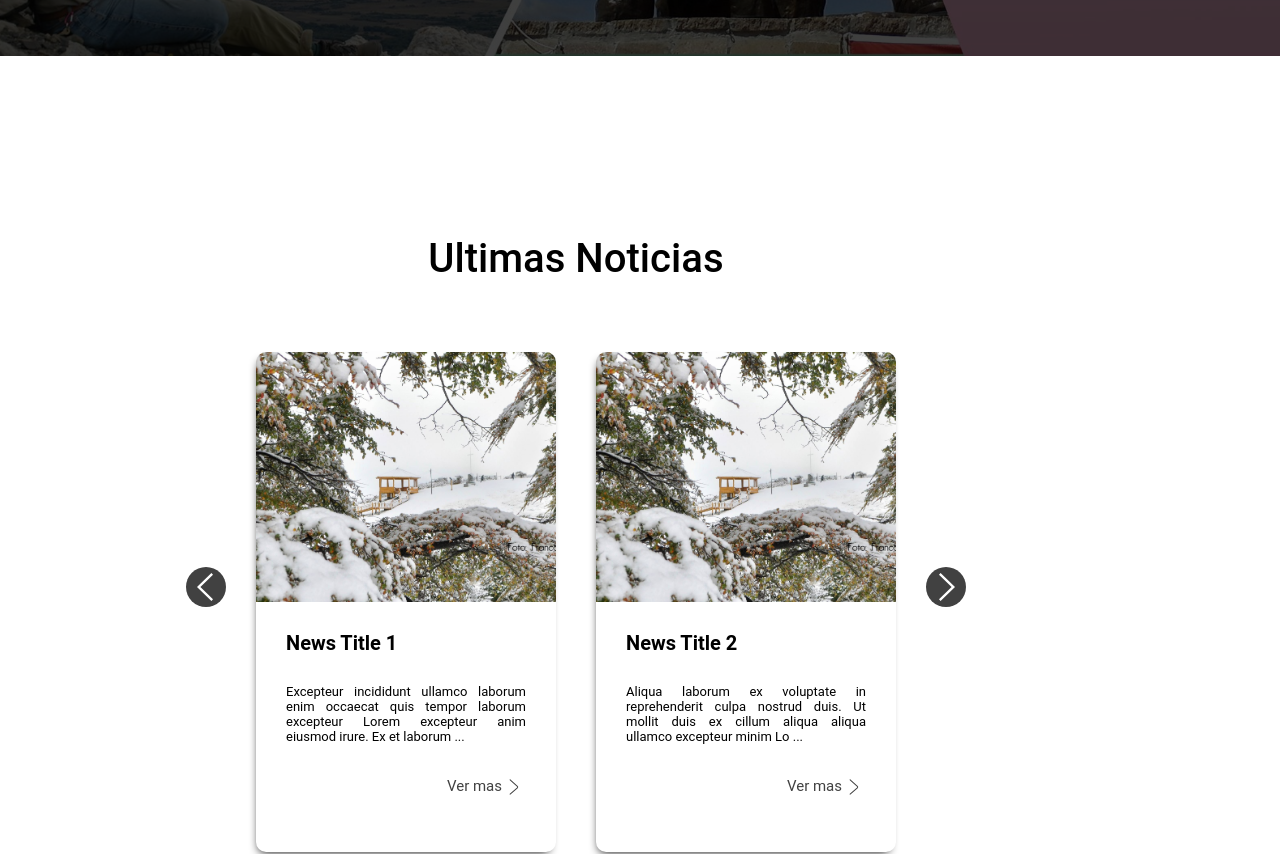
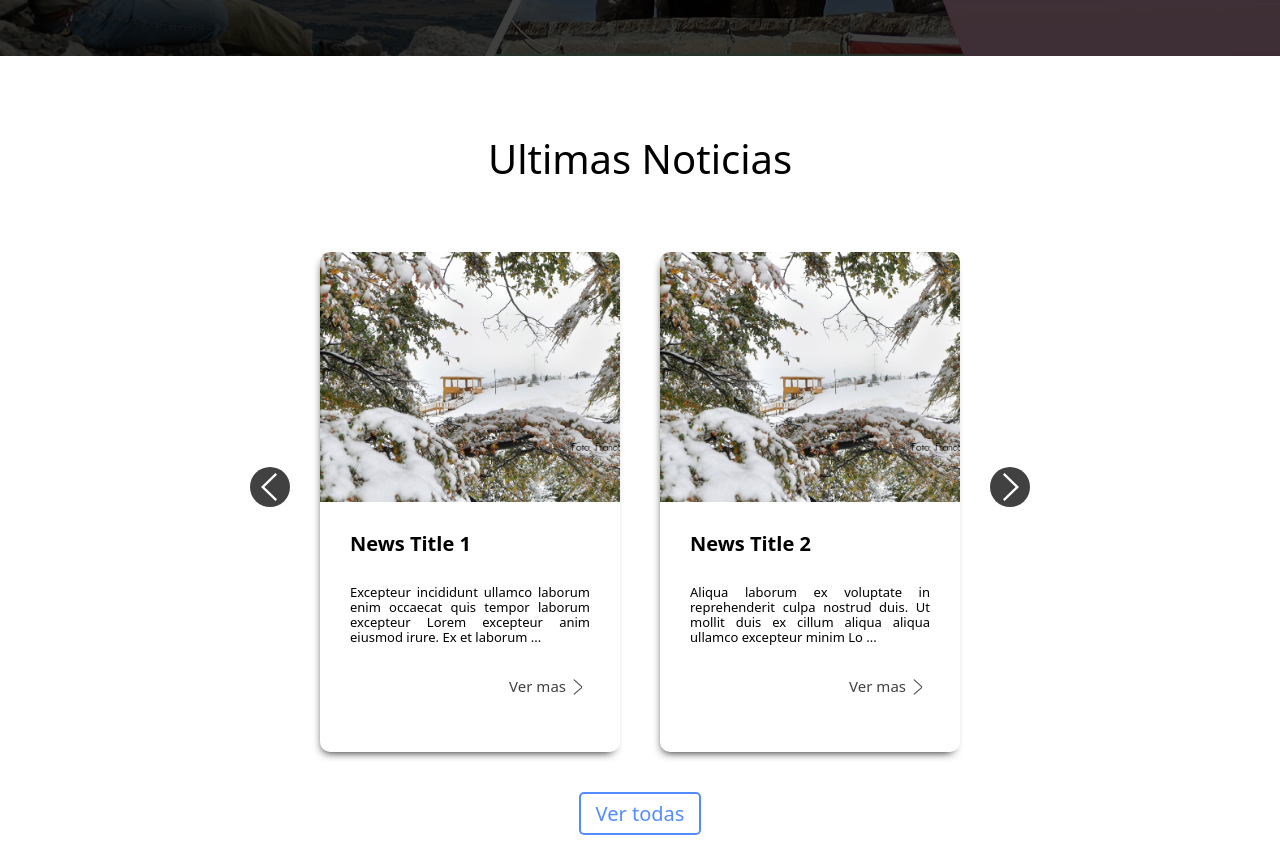
Before and after one commit to Alejo9601/gubernamental-website, a React (Create React App) app: page / in a window 1280 px wide. Shown: the part 820-1674 px from the top of the page. Built offline with nearby package versions, Linux system fonts and the light colour scheme.

Commit message:
Changed font family, added app align properties and edited section tittle properties

```diff
--- a/src/styles/globals.css
+++ b/src/styles/globals.css
@@ -2,6 +2,8 @@
    padding: 0;
    margin: 0;
    box-sizing: border-box;
+   font-family: system-ui, -apple-system, BlinkMacSystemFont, "Segoe UI", Roboto,
+      Oxygen, Ubuntu, Cantarell, "Open Sans", "Helvetica Neue", sans-serif;
 }
 
 :root {
@@ -14,7 +16,6 @@
 
 html {
    font-size: 10px;
-   font-family: "Roboto", sans-serif;
 }
 
 body {
@@ -26,6 +27,8 @@
    display: flex;
    flex-direction: column;
    min-height: 100dvh;
+   justify-content: center;
+   align-items: center;
 }
 
 .flex-container {
@@ -48,7 +51,10 @@
 }
 
 .section-title {
-   margin-top: 100px;
+   width: 100%;
+   padding: 0px 20px 0px 20px;
+   text-align: left;
+   font-weight: bolder;
 }
 
 h1 {
```
